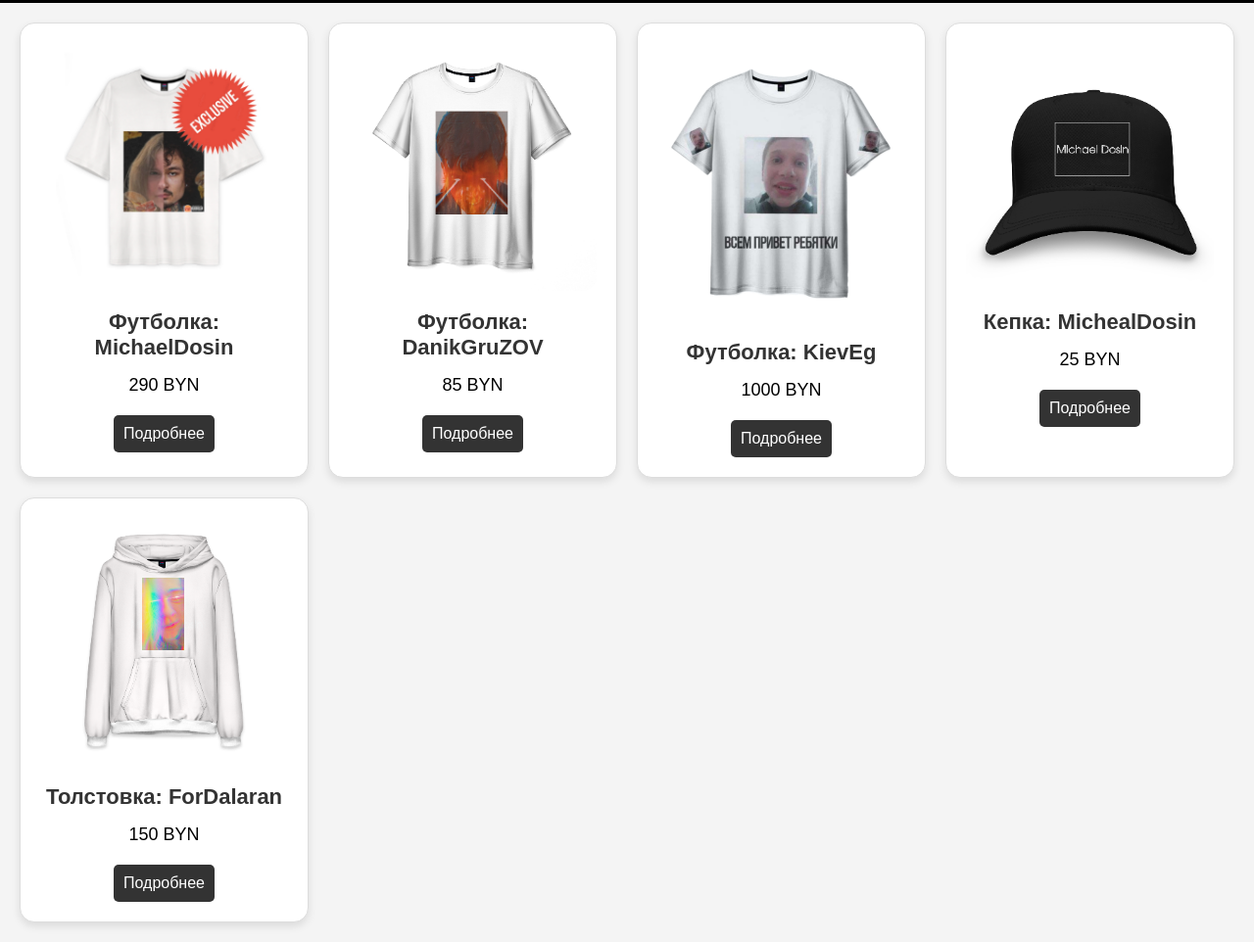
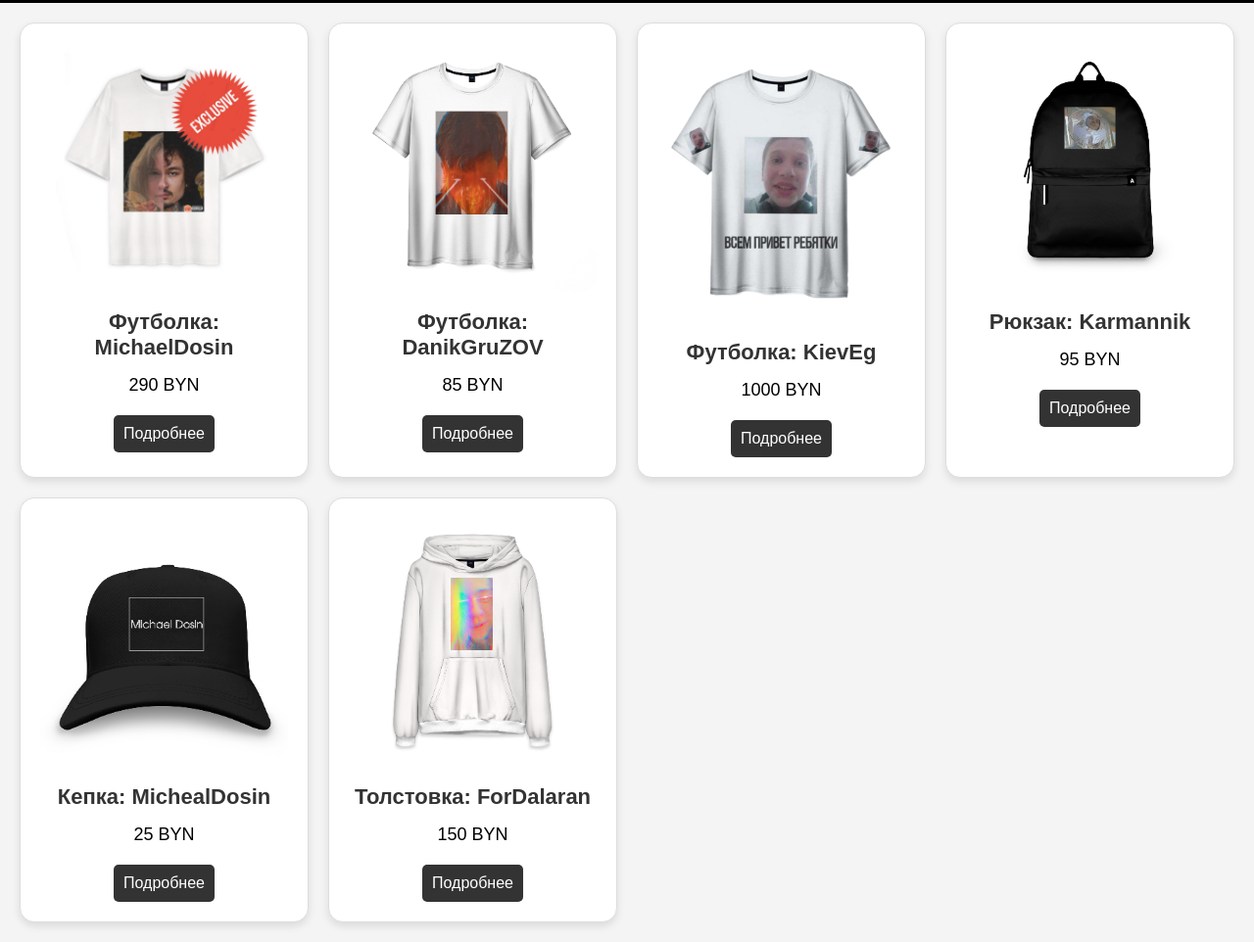
Before and after one commit to dosinshop/dosinshop.github.io, a plain HTML site: page index.html in a window 1280 px wide. Shown: the part 45-1007 px from the top of the page at 98% size. Drawn offline with Linux system fonts and the light colour scheme.

Commit message:
Update index.html

```diff
--- a/index.html
+++ b/index.html
@@ -34,6 +34,12 @@
             <a href="product.html?id=4" class="view-details">Подробнее</a>
         </div>
         <div class="product-card">
+            <img src="images/danik_karmannik_bag.png" alt="Футболка" class="product-image" data-id="1">
+            <h2>Рюкзак: Karmannik</h2>
+            <p class="price">95 BYN</p>
+            <a href="product.html?id=4" class="view-details">Подробнее</a>
+        </div>
+        <div class="product-card">
             <img src="images/cap_dosin.png" alt="Кепка" class="product-image" data-id="2">
             <h2>Кепка: MichealDosin</h2>
             <p class="price">25 BYN</p>
```
